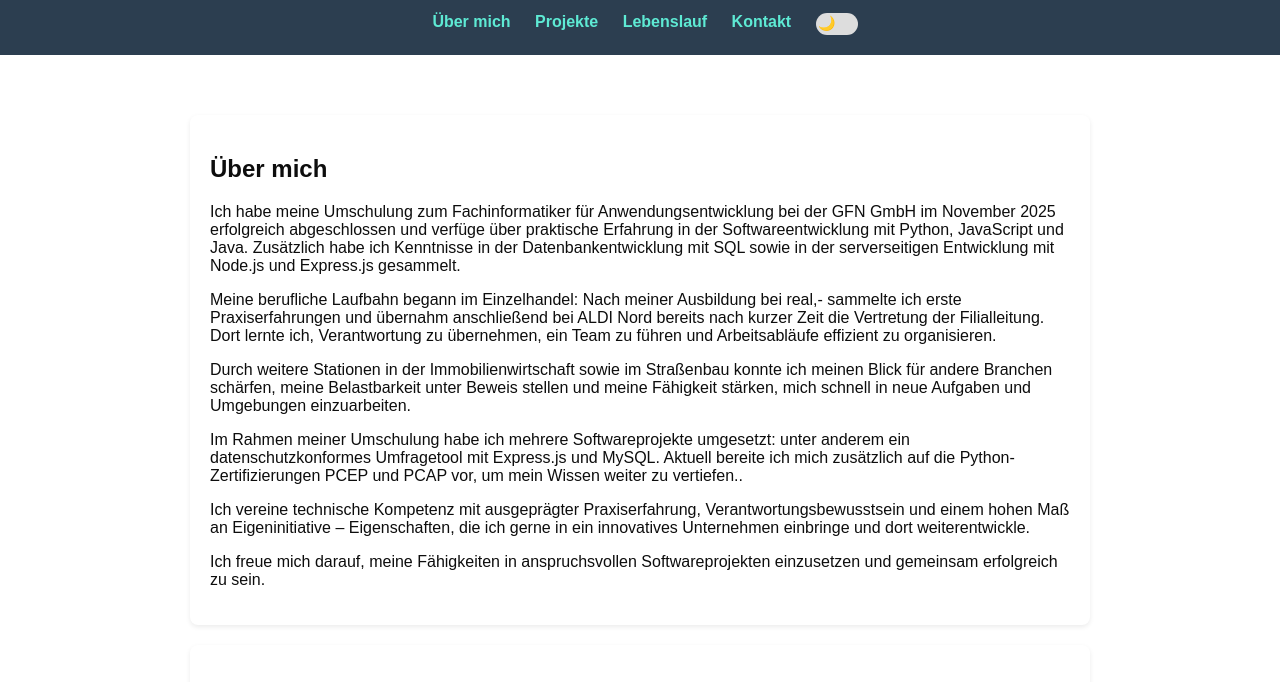
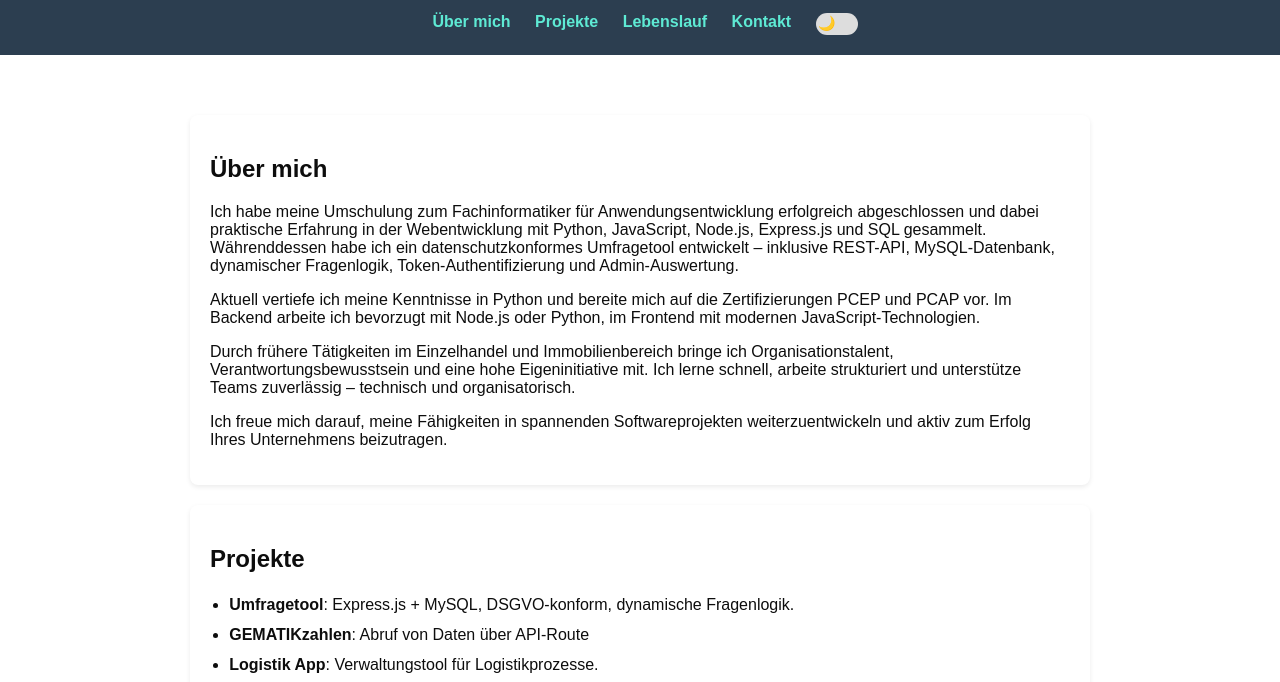
Before and after one commit to ALX30LEW06/Bewerbung, a plain HTML site: page index.html in a window 1280 px wide. Shown: the part 94-776 px from the top of the page. Drawn offline with Linux system fonts and the light colour scheme.

Commit message:
Fix indentation in index.html

```diff
--- a/index.html
+++ b/index.html
@@ -26,33 +26,19 @@
     <section id="about" class="card">
       <h2>Über mich</h2>
       <p>
-    Ich habe meine Umschulung zum Fachinformatiker für Anwendungsentwicklung bei der GFN GmbH im November 2025 erfolgreich abgeschlossen und verfüge über
-    praktische Erfahrung in der Softwareentwicklung mit Python, JavaScript und Java. Zusätzlich habe ich Kenntnisse in der Datenbankentwicklung mit SQL sowie
-    in der serverseitigen Entwicklung mit Node.js und Express.js gesammelt.
+        Ich habe meine Umschulung zum Fachinformatiker für Anwendungsentwicklung erfolgreich abgeschlossen und dabei praktische Erfahrung in der Webentwicklung mit Python, JavaScript, Node.js, Express.js und SQL gesammelt. Währenddessen habe ich ein datenschutzkonformes Umfragetool entwickelt – inklusive REST-API, MySQL-Datenbank, dynamischer Fragenlogik, Token-Authentifizierung und Admin-Auswertung.
       </p>
 
       <p>
-    Meine berufliche Laufbahn begann im Einzelhandel: Nach meiner Ausbildung bei real,- sammelte ich erste Praxiserfahrungen und übernahm anschließend bei ALDI Nord
-     bereits nach kurzer Zeit die Vertretung der Filialleitung. Dort lernte ich, Verantwortung zu übernehmen, ein Team zu führen und Arbeitsabläufe effizient zu
-      organisieren.
+        Aktuell vertiefe ich meine Kenntnisse in Python und bereite mich auf die Zertifizierungen PCEP und PCAP vor. Im Backend arbeite ich bevorzugt mit Node.js oder Python, im Frontend mit modernen JavaScript-Technologien.
       </p>
 
       <p>
-    Durch weitere Stationen in der Immobilienwirtschaft sowie im Straßenbau konnte ich meinen Blick für andere Branchen schärfen, meine Belastbarkeit unter Beweis
-    stellen und meine Fähigkeit stärken, mich schnell in neue Aufgaben und Umgebungen einzuarbeiten.
+        Durch frühere Tätigkeiten im Einzelhandel und Immobilienbereich bringe ich Organisationstalent, Verantwortungsbewusstsein und eine hohe Eigeninitiative mit. Ich lerne schnell, arbeite strukturiert und unterstütze Teams zuverlässig – technisch und organisatorisch.
       </p>
 
       <p>
-Im Rahmen meiner Umschulung habe ich mehrere Softwareprojekte umgesetzt: unter anderem ein datenschutzkonformes Umfragetool mit Express.js und MySQL.
-Aktuell bereite ich mich zusätzlich auf die Python-Zertifizierungen PCEP und PCAP vor, um mein Wissen weiter zu vertiefen..
-  </p>
-
-  <p>
-Ich vereine technische Kompetenz mit ausgeprägter Praxiserfahrung, Verantwortungsbewusstsein und einem hohen Maß an Eigeninitiative –
-Eigenschaften, die ich gerne in ein innovatives Unternehmen einbringe und dort weiterentwickle.
-    </p>
-    <p>
-    Ich freue mich darauf, meine Fähigkeiten in anspruchsvollen Softwareprojekten einzusetzen und gemeinsam erfolgreich zu sein.
+        Ich freue mich darauf, meine Fähigkeiten in spannenden Softwareprojekten weiterzuentwickeln und aktiv zum Erfolg Ihres Unternehmens beizutragen.
       </p>
     </section>
 
@@ -99,7 +85,6 @@ Eigenschaften, die ich gerne in ein innovatives Unternehmen einbringe und dort w
       <p>Email: <a href="mailto:justin-lewczuk@hotmail.de">justin-lewczuk@hotmail.de</a></p>
       <a class="btn" href="mailto:justin-lewczuk@hotmail.de">Jetzt kontaktieren</a>
     </section>
-    </div>
   </main>
 
   <script type="module" src="src/main.js"></script>
```
Lines whose indentation alone changed are shown as unchanged.
